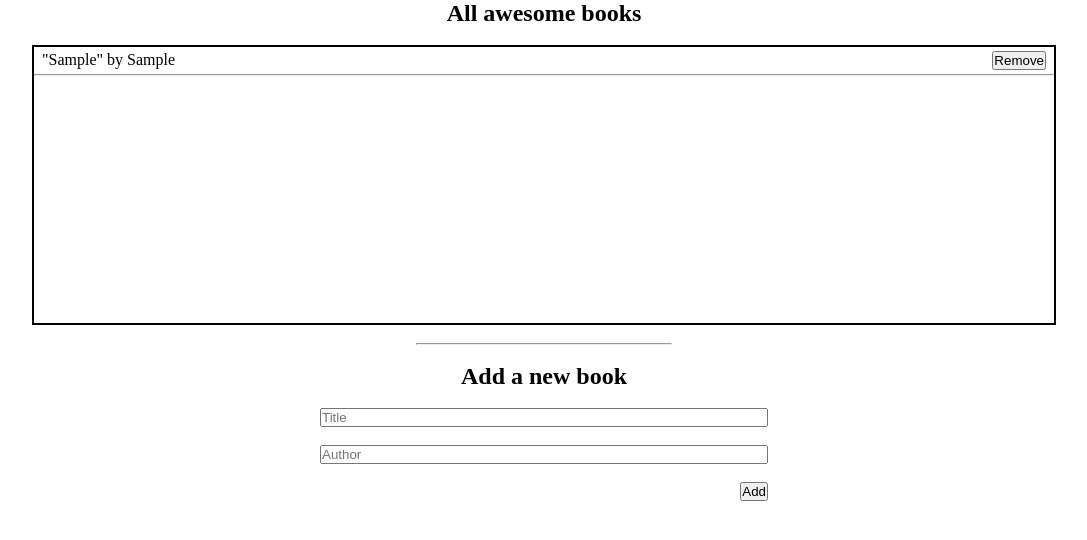
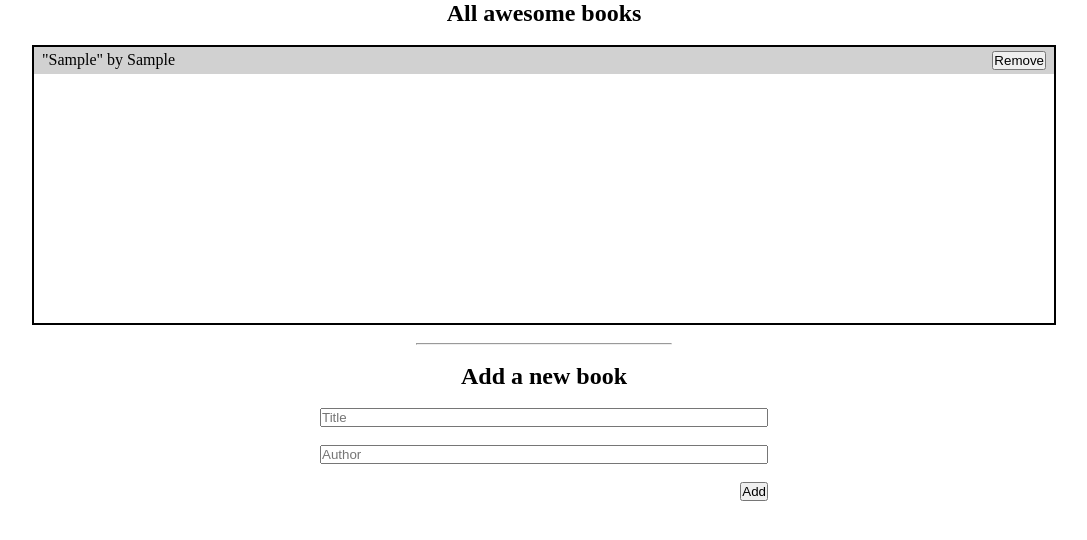
Before and after one commit to amon-cofie/Awesome-books-David-Desire, a website: page index.html in a window 1280 px wide. Both pictures are taken after typing "Sample", "Sample" into the empty fields and a click on the button "Add". Shown: the whole page, without its empty margins (96-1183 px from the left). Drawn offline with Linux system fonts and the light colour scheme.

Commit message:
Update app.js file

```diff
--- a/app.js
+++ b/app.js
@@ -1,5 +1,5 @@
-const bookShelf = document.querySelector("#book-shelf");
-const form = document.querySelector("#main-form");
+const bookShelf = document.querySelector('#book-shelf');
+const form = document.querySelector('#main-form');
 
 // defining the constructor for new book objects to be added
 class ReadBook {
@@ -10,17 +10,17 @@ class ReadBook {
   }
 
   // ensure that the existing storage in memory is loaded into the array
-  static collection = JSON.parse(localStorage.getItem("bookStorageArr")) || [];
+  static collection = JSON.parse(localStorage.getItem('bookStorageArr')) || [];
 
   // defining a dynamic update function for the local storage
   static dynamicStorageUpdate(storeArr) {
-    localStorage.setItem("bookStorageArr", JSON.stringify(storeArr));
+    localStorage.setItem('bookStorageArr', JSON.stringify(storeArr));
   }
 
   // the function that creates the new book object from the constructor
   static createNewBook() {
-    const titleEntry = document.querySelector("#title").value;
-    const authorEntry = document.querySelector("#author").value;
+    const titleEntry = document.querySelector('#title').value;
+    const authorEntry = document.querySelector('#author').value;
     const newBook = new ReadBook(titleEntry, authorEntry);
     this.collection.push(newBook);
     this.addToShelf(newBook);
@@ -37,6 +37,7 @@ class ReadBook {
   // the function that will remove the book from the screen
   static removeBook(book) {
     bookShelf.removeChild(book);
+    // this.addDarkBg();
   }
 
   // the function that will remove the book from the local storage
@@ -52,33 +53,25 @@ class ReadBook {
 
   // defining the function that creates the node and adds it to the bookShelf
   static addToShelf(e) {
-    const newAdd = document.createElement("div");
-    const bookTag = document.createElement("p");
+    const newAdd = document.createElement('div');
+    const bookTag = document.createElement('p');
 
-    const removeBtn = document.createElement("button");
-    const lineSeparator = document.createElement("hr");
+    const removeBtn = document.createElement('button');
+
     bookTag.innerText = `"${e.title}" by ${e.author}`;
 
-    removeBtn.innerText = "Remove";
+    removeBtn.innerText = 'Remove';
     newAdd.appendChild(bookTag);
-    newAdd.classList.add("book-shelf-layout");
+    newAdd.classList.add('book-shelf-layout');
     newAdd.appendChild(removeBtn);
     newAdd.id = e.Id;
     bookShelf.appendChild(newAdd);
-    bookShelf.appendChild(lineSeparator);
-    while (this.darkFlagger <= this.collection.length) {
-      // if (this.darkFlagger % 2 === 0) {
-      //   newAdd.classList.add("darker-background");
-      // }
-      console.log(this.darkFlagger);
-      console.log(this.collection);
-      this.darkFlagger++;
-    }
+    newAdd.classList.add('darker-background');
 
     // adding the event listener to the remove button of each book
-    removeBtn.addEventListener("click", () => {
+    removeBtn.addEventListener('click', () => {
       this.removeBook(newAdd);
-      bookShelf.removeChild(lineSeparator);
+
       this.removeLocal(e.Id);
     });
   }
@@ -88,7 +81,7 @@ class ReadBook {
 ReadBook.populateCollection();
 
 // adding the submit event listener to the form
-form.addEventListener("submit", (e) => {
+form.addEventListener('submit', (e) => {
   e.preventDefault();
   ReadBook.createNewBook();
 
--- a/main.css
+++ b/main.css
@@ -3,6 +3,7 @@
   padding: 0;
   box-sizing: border-box;
 }
+
 #library h2 {
   text-align: center;
 }
@@ -15,14 +16,10 @@
   overflow-y: scroll;
 }
 
-/* #book-shelf:: */
-
 #library-controls {
   display: flex;
   flex-direction: column;
-  /* justify-content: center; */
   align-items: center;
-  /* border: 1px solid black; */
 }
 
 #library-controls h2 {
@@ -57,6 +54,6 @@
   padding: 0.25rem 0.5rem;
 }
 
-.darker-background:nth-child(even) {
-  background-color: rgba(150, 150, 150, 0.9);
+.darker-background:nth-child(odd) {
+  background-color: rgba(190, 190, 190, 0.7);
 }
```
